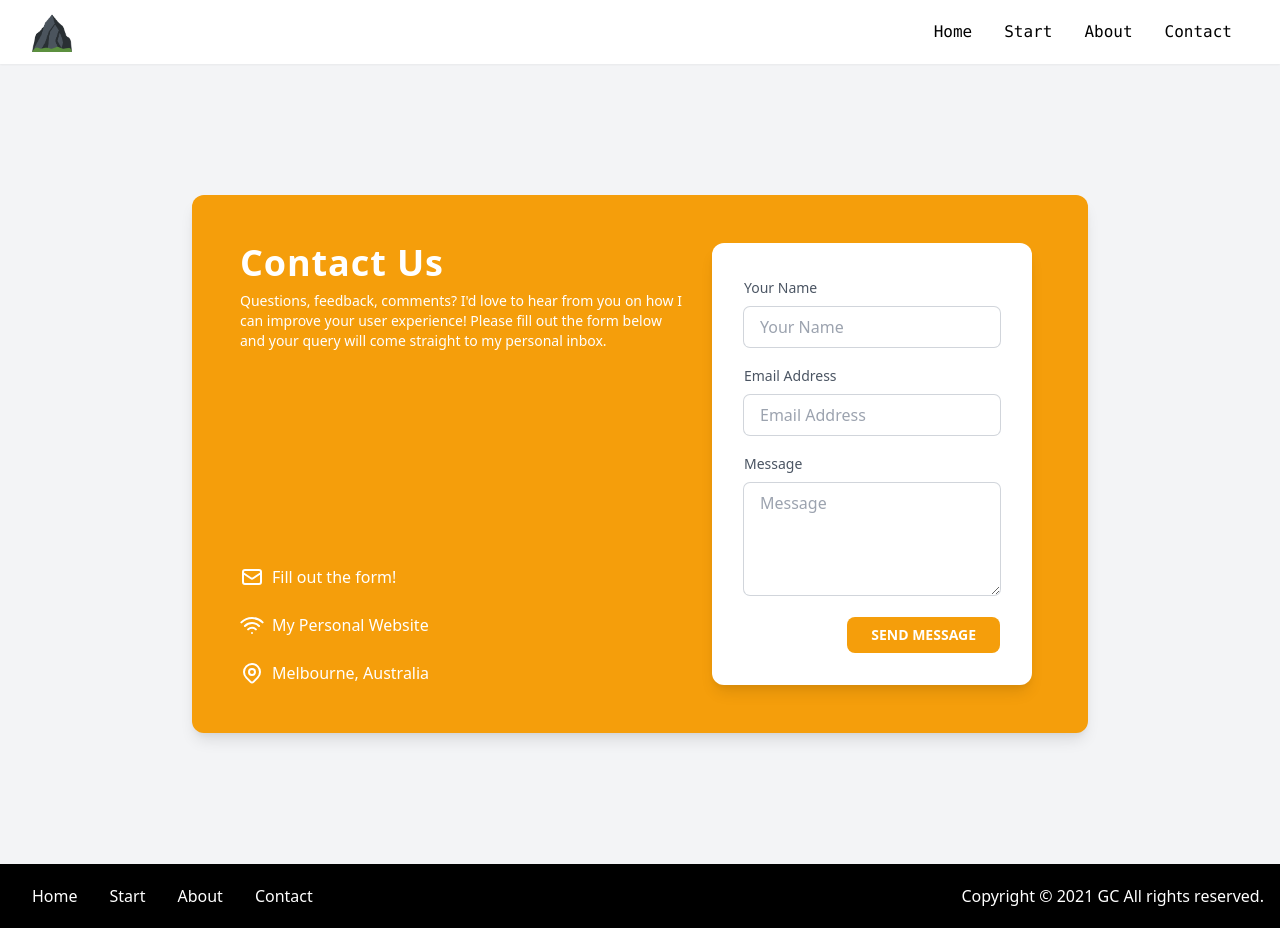
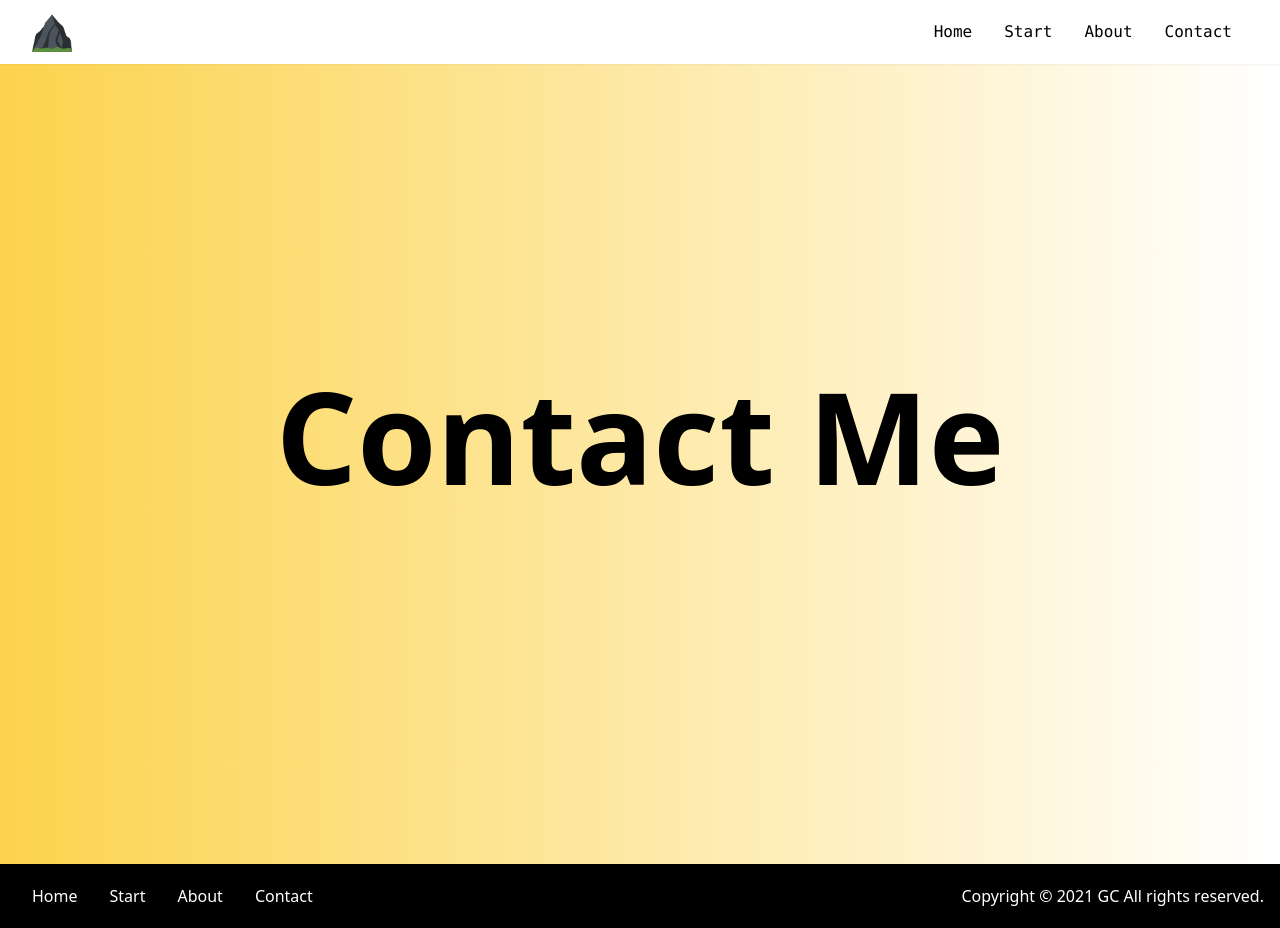
Before and after one commit to gz101/undirtify, a React (Create React App) app: page /contact in a window 1280 px wide. Built offline with nearby package versions, Linux system fonts and the light colour scheme.

Commit message:
update to excel logger

```diff
--- a/src/components/Contact.js
+++ /dev/null
@@ -1,130 +0,0 @@
-import React from 'react';
-
-const ContactForm = () => {
-  return (
-    <div className='flex w-full min-h-screen justify-center items-center'>
-      <div
-        className='flex flex-col md:flex-row md:space-x-6 md:space-y-0 space-y-6 bg-yellow-500 w-full max-w-4xl p-8 rounded-xl shadow-lg text-white sm:p-12'
-      >
-        <div className='flex flex-col space-y-8 justify-between'>
-          <div>
-            <h1 className='font-bold text-4xl tracking-wide'>Contact Us</h1>
-            <p className='pt-2 text-sm max-w-md'>
-              Questions, feedback, comments? I'd love to hear from you on how
-              I can improve your user experience! Please fill out the form below
-              and your query will come straight to my personal inbox.
-            </p>
-          </div>
-          <div className='flex flex-col space-y-6'>
-            <div className='inline-flex space-x-2 items-center'>
-              <svg
-                class="w-6 h-6"
-                fill="none"
-                stroke="currentColor"
-                viewBox="0 0 24 24"
-                xmlns="http://www.w3.org/2000/svg"
-              >
-                <path
-                  stroke-linecap="round"
-                  stroke-linejoin="round"
-                  stroke-width="2"
-                  d="M3 8l7.89 5.26a2 2 0 002.22 0L21 8M5 19h14a2 2 0 002-2V7a2 2 0 00-2-2H5a2 2 0 00-2 2v10a2 2 0 002 2z"
-                >
-                </path>
-              </svg>
-              <span>Fill out the form!</span>
-            </div>
-            <div className='inline-flex space-x-2 items-center'>
-              <a href='http://gabrielchiong.me/' target='_blank' rel='noopener noreferrer'>
-                <svg
-                  class="w-6 h-6"
-                  fill="none"
-                  stroke="currentColor"
-                  viewBox="0 0 24 24"
-                  xmlns="http://www.w3.org/2000/svg"
-                >
-                  <path
-                    stroke-linecap="round"
-                    stroke-linejoin="round"
-                    stroke-width="2"
-                    d="M8.111 16.404a5.5 5.5 0 017.778 0M12 20h.01m-7.08-7.071c3.904-3.905 10.236-3.905 14.141 0M1.394 9.393c5.857-5.857 15.355-5.857 21.213 0"
-                  >
-                  </path>
-                </svg>
-              </a>
-              <span>My Personal Website</span>
-            </div>
-            <div className='inline-flex space-x-2 items-center'>
-              <a
-                href='https://goo.gl/maps/oSQJHyVTm8t9DuJu6'
-                target='_blank'
-                rel='noopener noreferrer'>
-                <svg
-                  class="w-6 h-6"
-                  fill="none"
-                  stroke="currentColor"
-                  viewBox="0 0 24 24"
-                  xmlns="http://www.w3.org/2000/svg"
-                >
-                  <path
-                    stroke-linecap="round"
-                    stroke-linejoin="round"
-                    stroke-width="2"
-                    d="M17.657 16.657L13.414 20.9a1.998 1.998 0 01-2.827 0l-4.244-4.243a8 8 0 1111.314 0z"
-                  >
-                  </path>
-                  <path
-                    stroke-linecap="round"
-                    stroke-linejoin="round"
-                    stroke-width="2"
-                    d="M15 11a3 3 0 11-6 0 3 3 0 016 0z">
-                  </path>
-                </svg>
-              </a>
-              <span>Melbourne, Australia</span>
-            </div>
-          </div>
-        </div>
-        <div
-          className='relative z-10 bg-white rounded-xl shadow-lg p-8 text-gray-600 md:w-80'
-        >
-          <form method='post' action='mailto:ga.work.au@gmail.com' className='flex flex-col space-y-4'>
-            <div>
-              <label for='' className='text-sm'>Your Name</label>
-              <input
-                name='name'
-                type='text'
-                placeholder='Your Name'
-                className='ring-1 ring-gray-300 w-full rounded-md px-4 py-2 mt-2 outline-none focus:ring-2 focus:ring-yellow-300'
-              />
-            </div>
-            <div>
-              <label for='' className='text-sm'>Email Address</label>
-              <input
-                name='email'
-                type='email'
-                placeholder='Email Address'
-                className='ring-1 ring-gray-300 w-full rounded-md px-4 mt-2 py-2 outline-none focus:ring-2 focus:ring-yellow-300'
-              />
-            </div>
-            <div>
-              <label for='' className='text-sm'>Message</label>
-              <textarea
-                name='message'
-                type='email'
-                placeholder='Message'
-                rows='4'
-                className='ring-1 ring-gray-300 w-full rounded-md px-4 mt-2 py-2 outline-none focus:ring-2 focus:ring-yellow-300'
-              />
-            </div>
-            <button className='inline-block self-end bg-yellow-500 text-white font-bold rounded-lg px-6 py-2 uppercase text-sm'>
-              Send Message
-            </button>
-          </form>
-        </div>
-      </div>
-    </div>
-  )
-}
-
-export default ContactForm;
--- a/src/components/Form.js
+++ b/src/components/Form.js
@@ -2,40 +2,15 @@ import React from 'react';
 
 const Form = () => {
   return (
-    <div>
-      <form action='' className='md:w-1/2 mx-auto'>
-        <div className='shadow-xl'>
-          <div className='flex justify center items-center bg-yellow-500 rounded-t-lg border-b border-yellow-600'>
-            <label for='project-id' className='w-24 text-right mr-8 text-yellow-100'>
-              Project ID
-            </label>
-            <input type='text' id='project-id' name='project-id' className='flex-1 p-4 pl-0 bg-transparent outline-none text-white'></input>
-          </div>
-
-          <div className='flex justify center items-center bg-yellow-500 border-b border-yellow-600'>
-            <label for='project-title' className='w-24 text-right mr-8 text-yellow-100'>
-              Project Title
-            </label>
-            <input type='text' id='project-title' name='project-title' className='flex-1 p-4 pl-0 bg-transparent outline-none text-white'></input>
-          </div>
-
-          <div className='flex justify center items-center bg-yellow-500 border-b border-yellow-600'>
-            <label for='project-engineer' className='w-24 text-right mr-8 text-yellow-100'>
-              Engineer
-            </label>
-            <input type='text' id='project-engineer' name='project-engineer' className='flex-1 p-4 pl-0 bg-transparent outline-none text-white'></input>
-          </div>
-
-          <div className='flex justify center items-center bg-yellow-500 rounded-b-lg mb-10'>
-            <label for='project-address' className='w-24 text-right mr-8 text-yellow-100'>
-              Address
-            </label>
-            <input type='text' id='project-address' name='project-address' className='flex-1 p-4 pl-0 bg-transparent outline-none text-white'></input>
-          </div>
-
-        </div>
-        <button className='block w-full rounded bg-yellow-500 py-3 text-white font-bold shadow hover:bg-yellow-300'>Submit</button>
-      </form>
+    <div className='md:w-1/3 mx-auto'>
+      <iframe
+        title="logger"
+        src="https://onedrive.live.com/embed?cid=00B4E5507500EDCA&resid=B4E5507500EDCA%2112816&authkey=ABJMKB2LeiTiHZo&em=2&wdHideSheetTabs=True&wdHideGridlines=True&wdHideHeaders=True&wdDownloadButton=True"
+        width="650"
+        height="1000"
+        frameborder="0"
+        scrolling="no"
+      />
     </div>
   )
 }
--- a/src/pages/contact.js
+++ b/src/pages/contact.js
@@ -1,12 +1,9 @@
 import React from 'react';
-import ContactForm from '../components/Contact';
 
 const Contact = () => {
   return (
-    <div
-      className='antialiased bg-gray-100'
-    >
-      <ContactForm />
+    <div className='h-screen flex justify-center items-center bg-gradient-to-r from-yellow-300'>
+      <h1 className='lg:text-9xl md:text-7xl sm:text-5xl text-3xl font-black mb-14'>Contact Me</h1>
     </div>
   )
 }
--- a/src/pages/log.js
+++ b/src/pages/log.js
@@ -12,6 +12,7 @@ const Log = () => {
         Create Log
       </h1>
       <Form />
+      <br />
     </div>
   )
 }
```
Also changed, not shown: package.json (+5 -5 lines), 2 other files (tests, documents, lock files or other folders).
